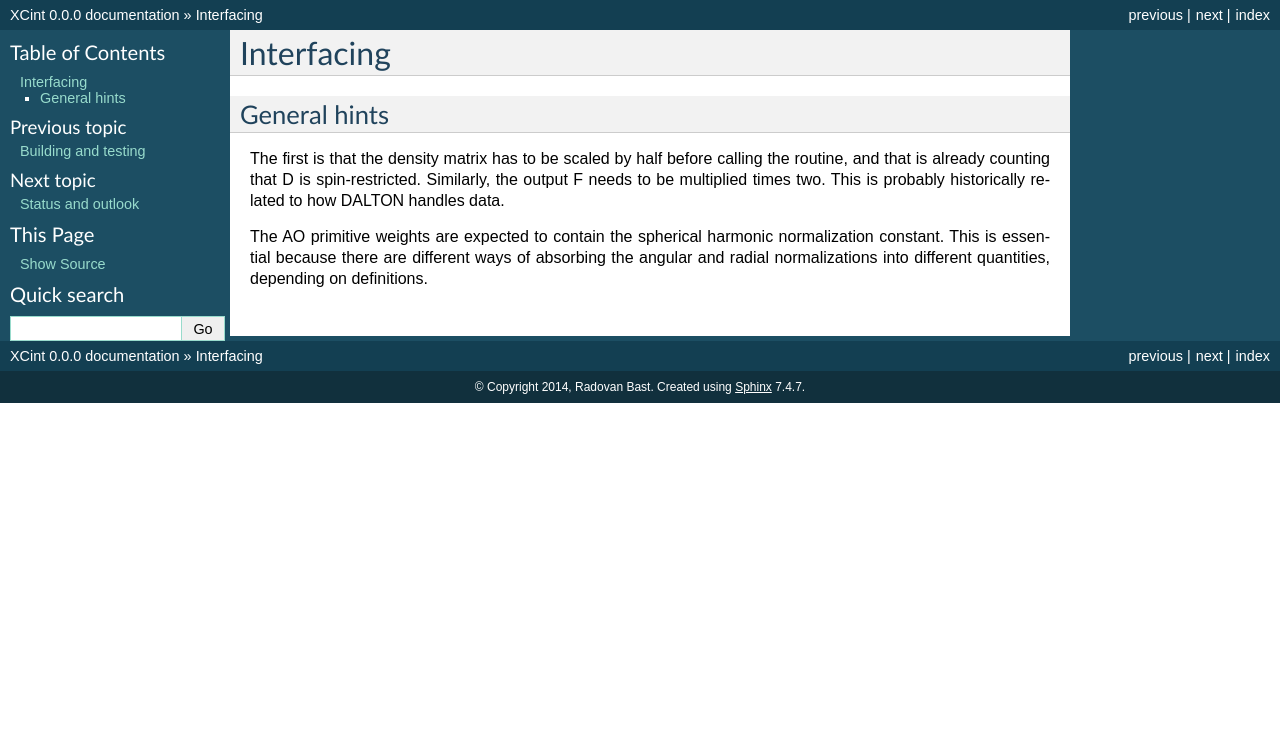
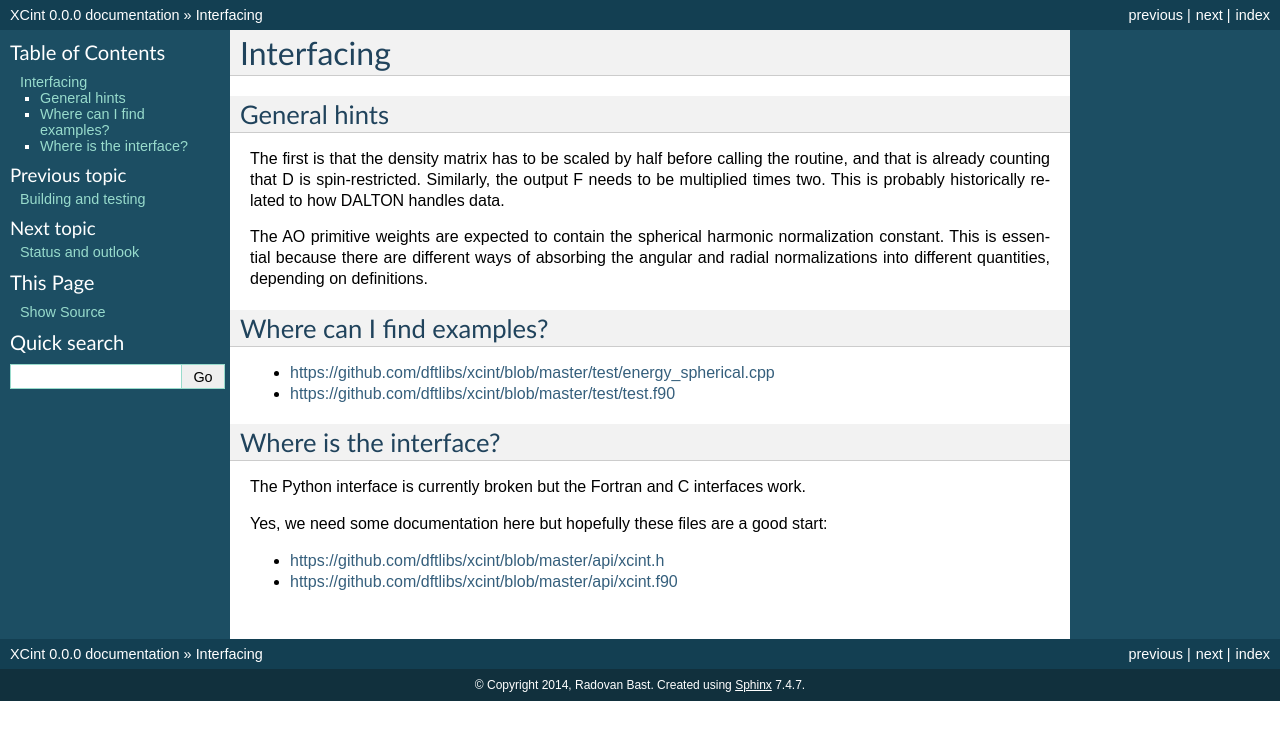
Before and after one commit to dftlibs/xcint, a Sphinx documentation site: the page built from doc/interfacing.rst, in a window 1280 px wide. Shown: the top 740 px of the page. Built offline with Sphinx 7.4.7, drawn with Linux system fonts in a browser that asks for light colours.

Commit message:
give pointers to interface files and examples

```diff
--- a/doc/interfacing.rst
+++ b/doc/interfacing.rst
@@ -16,3 +16,21 @@ The AO primitive weights are expected to contain the spherical harmonic
 normalization constant. This is essential because there are different ways of
 absorbing the angular and radial normalizations into different quantities,
 depending on definitions.
+
+
+Where can I find examples?
+--------------------------
+
+- https://github.com/dftlibs/xcint/blob/master/test/energy_spherical.cpp
+- https://github.com/dftlibs/xcint/blob/master/test/test.f90
+
+
+Where is the interface?
+-----------------------
+
+The Python interface is currently broken but the Fortran and C interfaces work.
+
+Yes, we need some documentation here but hopefully these files are a good start:
+
+- https://github.com/dftlibs/xcint/blob/master/api/xcint.h
+- https://github.com/dftlibs/xcint/blob/master/api/xcint.f90
```
